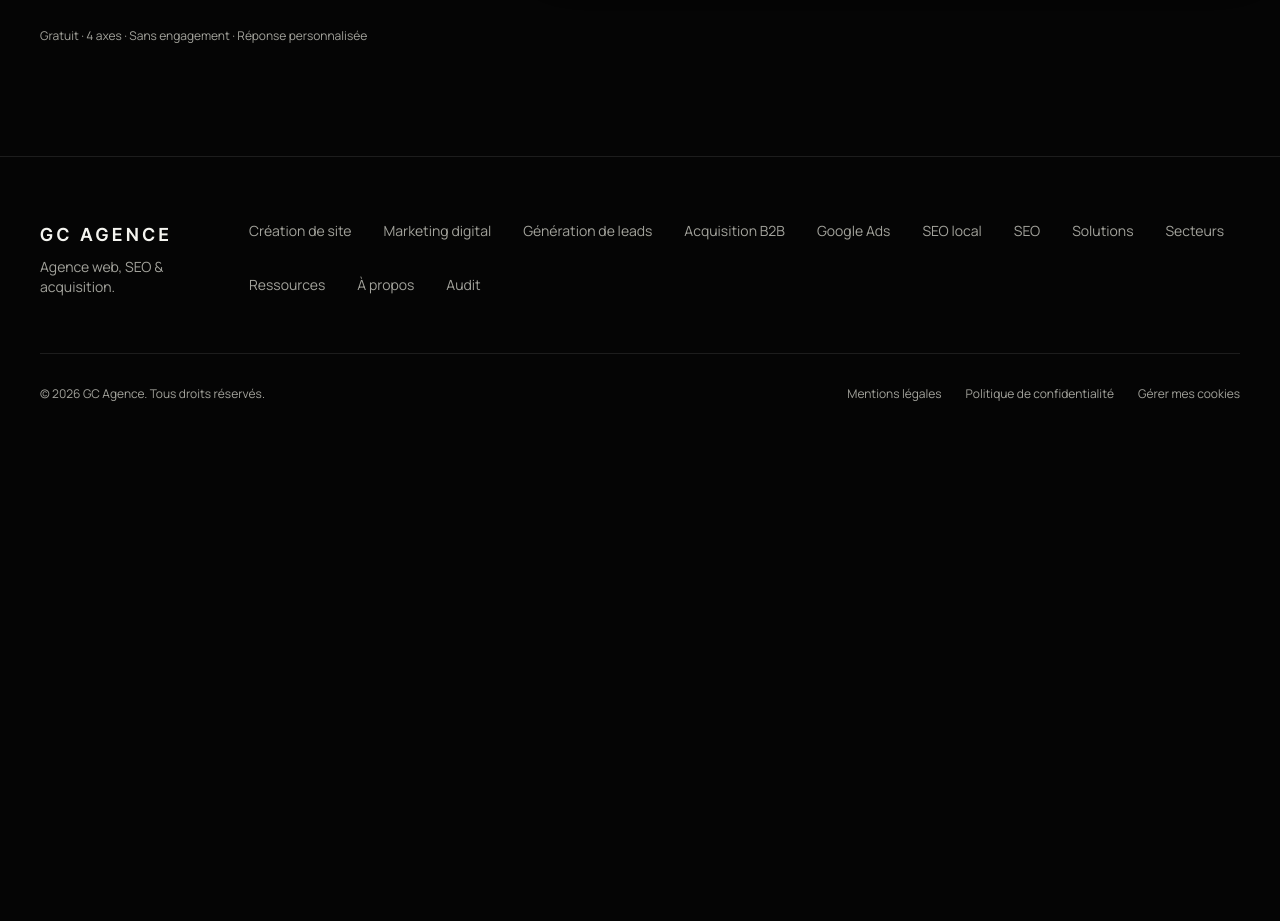
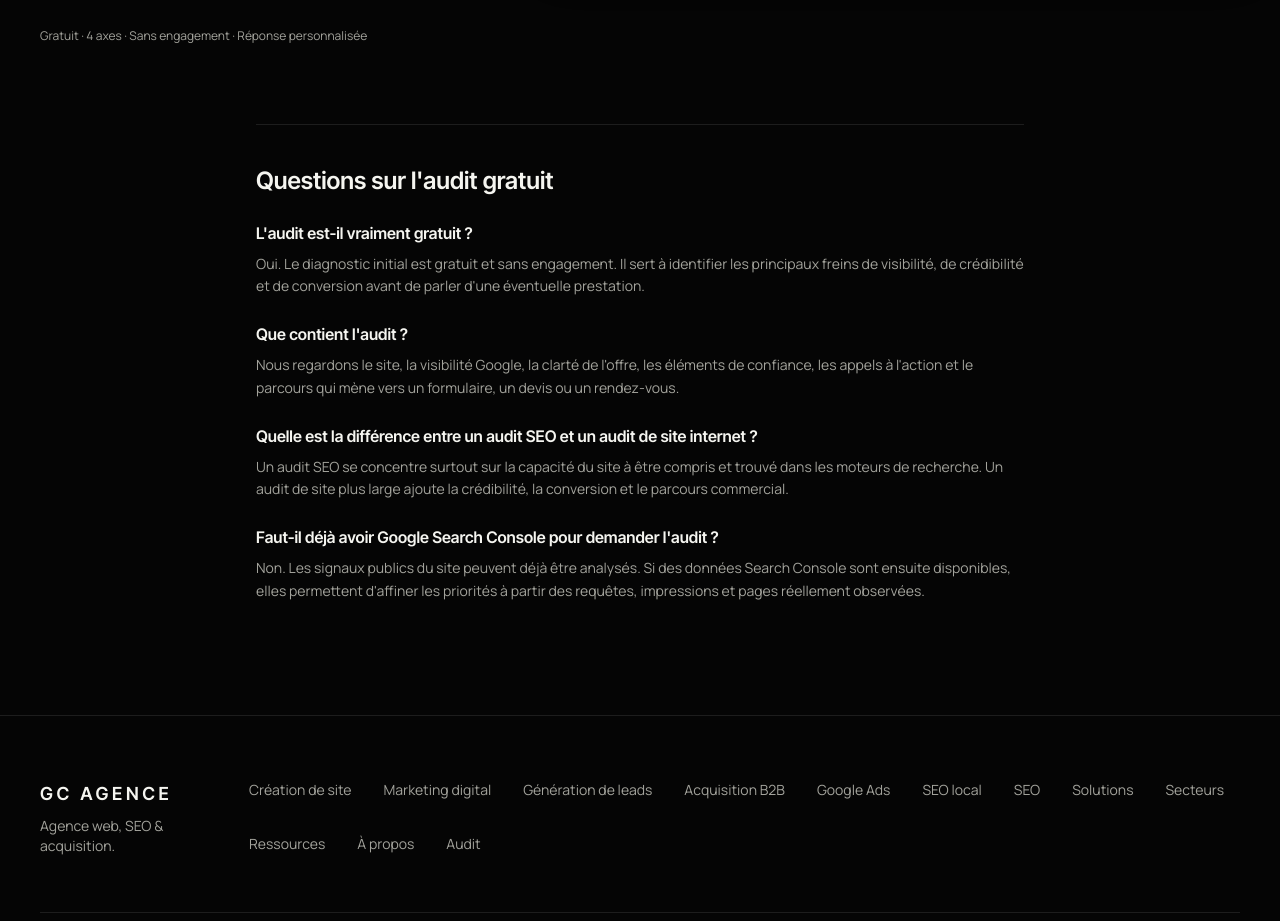
Before and after one commit to mathieumilo3-bot/-generation-capable, a Next.js app in the folder site-vitrine/: page /audit in a window 1280 px wide. Shown: the part 830-1751 px from the top of the page. Before the commit the page ends 1296 px from the top, so only its background shows below. Built offline with nearby package versions, Linux system fonts and the light colour scheme; no server answers.

Commit message:
seo: add honest audit FAQ and structured data

```diff
--- a/site-vitrine/src/app/audit/page.tsx
+++ b/site-vitrine/src/app/audit/page.tsx
@@ -1,5 +1,6 @@
 import type { Metadata } from "next";
 import { Section, Eyebrow } from "@/components/ui/Section";
+import { FAQJsonLd } from "@/components/schema/JsonLd";
 import { AuditFunnel } from "./AuditFunnel";
 
 export const metadata: Metadata = {
@@ -11,9 +12,34 @@ export const metadata: Metadata = {
 
 const AXES = ["Visibilité", "Crédibilité", "Conversion", "Parcours"];
 
+const FAQS = [
+  {
+    question: "L'audit est-il vraiment gratuit ?",
+    answer:
+      "Oui. Le diagnostic initial est gratuit et sans engagement. Il sert à identifier les principaux freins de visibilité, de crédibilité et de conversion avant de parler d'une éventuelle prestation.",
+  },
+  {
+    question: "Que contient l'audit ?",
+    answer:
+      "Nous regardons le site, la visibilité Google, la clarté de l'offre, les éléments de confiance, les appels à l'action et le parcours qui mène vers un formulaire, un devis ou un rendez-vous.",
+  },
+  {
+    question: "Quelle est la différence entre un audit SEO et un audit de site internet ?",
+    answer:
+      "Un audit SEO se concentre surtout sur la capacité du site à être compris et trouvé dans les moteurs de recherche. Un audit de site plus large ajoute la crédibilité, la conversion et le parcours commercial.",
+  },
+  {
+    question: "Faut-il déjà avoir Google Search Console pour demander l'audit ?",
+    answer:
+      "Non. Les signaux publics du site peuvent déjà être analysés. Si des données Search Console sont ensuite disponibles, elles permettent d'affiner les priorités à partir des requêtes, impressions et pages réellement observées.",
+  },
+];
+
 export default function AuditPage() {
   return (
-    <Section className="py-16 sm:py-24 lg:py-28">
+    <>
+      <FAQJsonLd items={FAQS} />
+      <Section className="py-16 sm:py-24 lg:py-28">
       <div className="grid gap-14 lg:grid-cols-[0.85fr_1.15fr] lg:items-start lg:gap-20">
         <div className="lg:sticky lg:top-28">
           <Eyebrow>Audit gratuit · Sans engagement</Eyebrow>
@@ -65,6 +91,19 @@ export default function AuditPage() {
           <AuditFunnel />
         </div>
       </div>
-    </Section>
+
+      <div className="mx-auto mt-16 max-w-3xl border-t border-[var(--color-border)] pt-10 sm:mt-20">
+        <h2 className="font-display text-2xl font-semibold">Questions sur l&apos;audit gratuit</h2>
+        <div className="mt-6 space-y-6">
+          {FAQS.map((item) => (
+            <div key={item.question}>
+              <h3 className="font-display text-base font-semibold">{item.question}</h3>
+              <p className="mt-2 text-sm leading-relaxed text-[var(--color-muted)]">{item.answer}</p>
+            </div>
+          ))}
+        </div>
+      </div>
+      </Section>
+    </>
   );
 }
```
